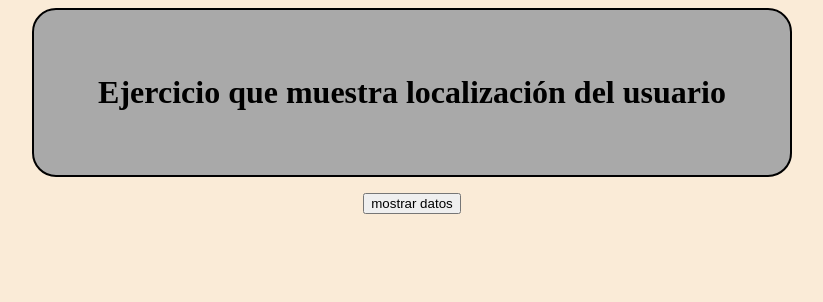
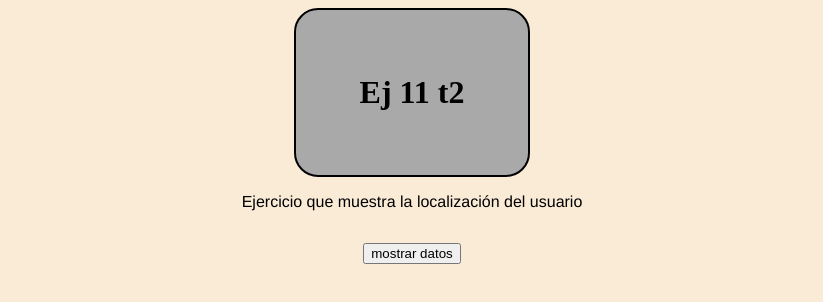
Before and after one commit to UO282365/Ej11t2, a plain HTML site: page index.html in a window 1280 px wide. Shown: the whole page, without its empty margins (228-1051 px from the left). Drawn offline with nearby package versions, Linux system fonts and the light colour scheme.

Commit message:
Update and rename Ejercicio11.html to index.html

```diff
--- a/Ejercicio11.html
+++ b/index.html
@@ -15,11 +15,12 @@
     <meta name ="viewport" content ="width=device-width, initial-scale=1.0" />
     <!-- añadir el elemento link de enlace a la hoja de estilo dentro del <head> del documento html -->
     <link rel="stylesheet" type="text/css" href="Ejercicio11.css" />
-    <script src="http://ajax.googleapis.com/ajax/libs/jquery/3.6.0/jquery.min.js"></script>
+    <script src="https://ajax.googleapis.com/ajax/libs/jquery/3.6.0/jquery.min.js"></script>
     <script src="Ejercicio11.js"></script>
 </head>
 <body>
-    <h1>Ejercicio que muestra localización del usuario</h1>
+    <h1>Ej 11 t2</h1>
+    <p>Ejercicio que muestra la localización del usuario</p>
     <form>
         <input type="button" name="mostrar" value="mostrar datos" onclick="ej11.mostrar();">
     </form>
```
